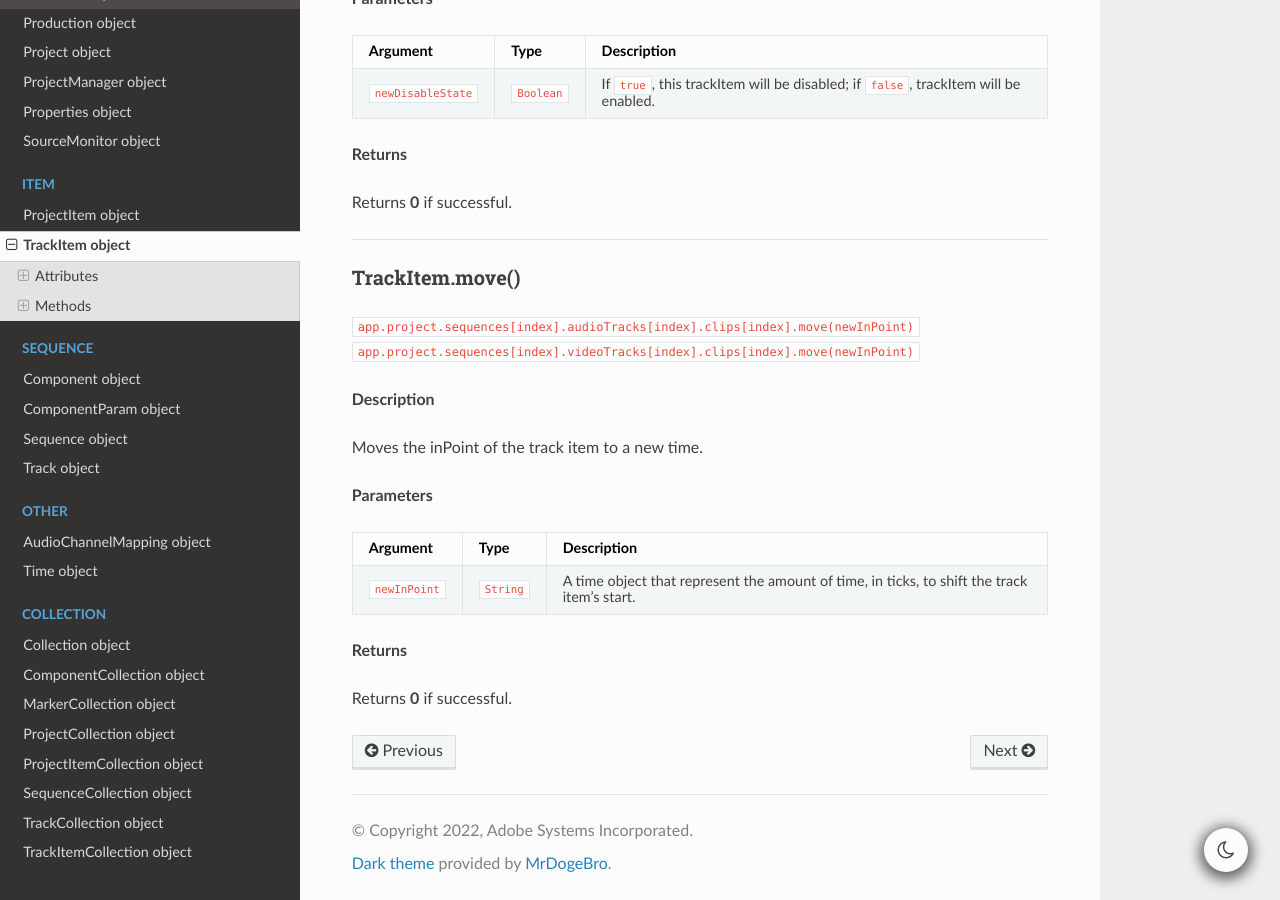
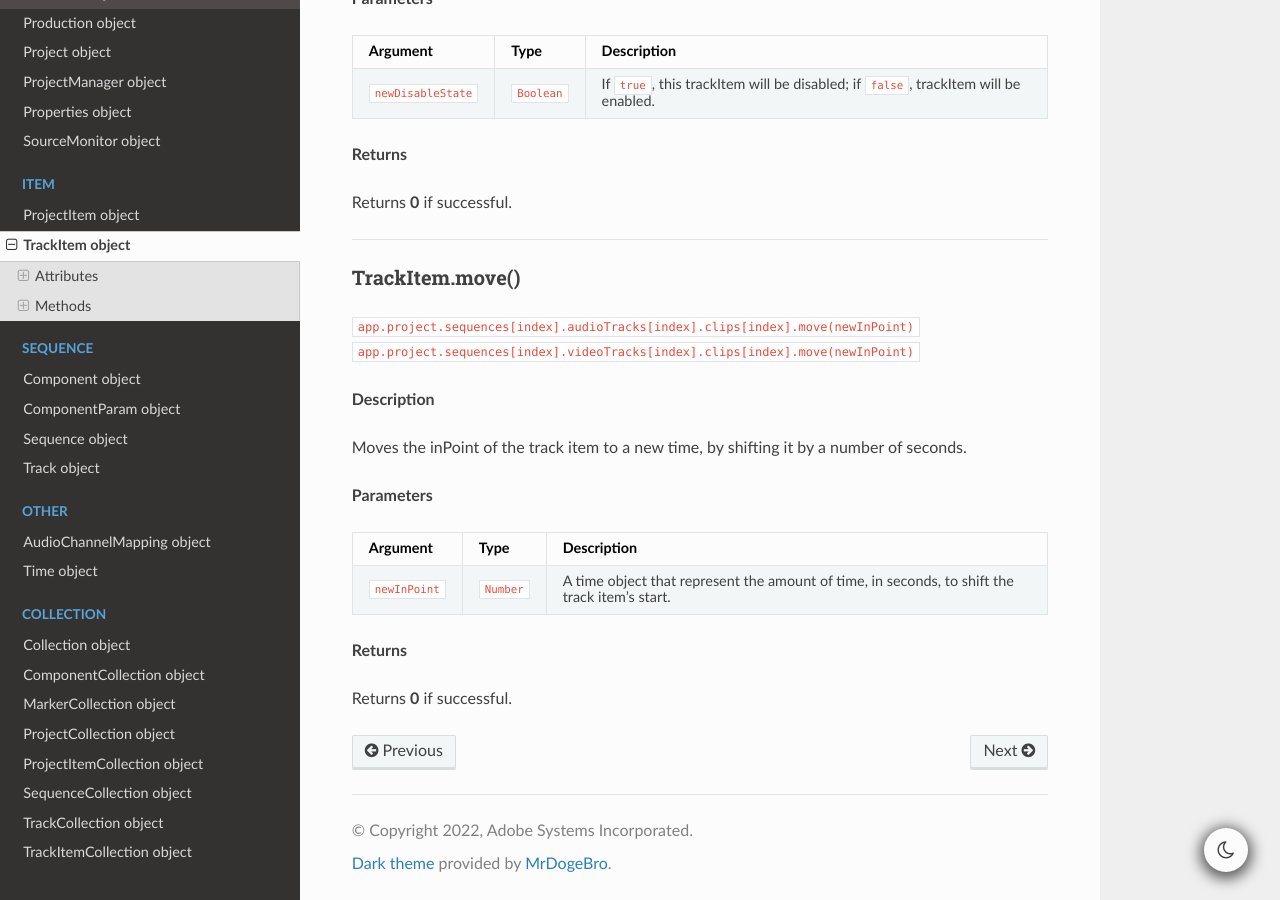
Before and after one commit to docsforadobe/premiere-scripting-guide, a Sphinx documentation site: the page built from docs/item/trackitem.rst, in a window 1280 px wide and 900 px high, scrolled down 8658 px. Built offline with Sphinx 7.4.7 and the Read the Docs theme 2.0.0, drawn with Linux system fonts in a browser that asks for light colours.

Commit message:
Correct argument in TrackItem.Move Method
After testing,  "ticks" changed to "seconds"

```diff
--- a/docs/item/trackitem.rst
+++ b/docs/item/trackitem.rst
@@ -428,14 +428,14 @@ TrackItem.move()
 
 **Description**
 
-Moves the inPoint of the track item to a new time.
+Moves the inPoint of the track item to a new time, by shifting it by a number of seconds.
 
 **Parameters**
 
 ===================  ============  =======================
 Argument             Type          Description
 ===================  ============  =======================
-``newInPoint``       ``String``      A time object that represent the amount of time, in ticks, to shift the track item's start.
+``newInPoint``       ``Number``      A time object that represent the amount of time, in seconds, to shift the track item's start.
 ===================  ============  =======================
 
 **Returns**
```
